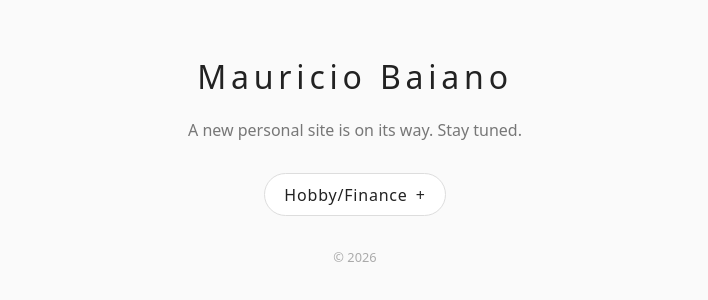
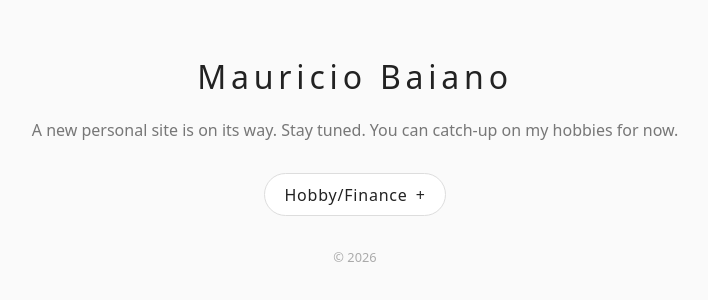
Before and after one commit to baianomauricio/bm, a plain HTML site: page public/index.html in a window 1280 px wide. Shown: the part 260-560 px from the top of the page, without its empty margins (285-993 px from the left). Drawn offline with Linux system fonts and the light colour scheme.

Commit message:
Update holding-page tagline (owner copy)
'A new personal site is on its way. Stay tuned. You can catch-up
on my hobbies for now.' — exact wording, hyphen in 'catch-up'.
Title unchanged.

```diff
--- a/public/index.html
+++ b/public/index.html
@@ -118,7 +118,7 @@ height="0" width="0" style="display:none;visibility:hidden"></iframe></noscript>
 <!-- End Google Tag Manager (noscript) -->
   <main>
     <h1>Mauricio Baiano</h1>
-    <p>A new personal site is on its way. Stay tuned.</p>
+    <p>A new personal site is on its way. Stay tuned. You can catch-up on my hobbies for now.</p>
     <div class="launcher" id="launcher"></div>
     <p style="margin-top:2rem;font-size:0.8rem;color:#aaa">&copy; 2026</p>
   </main>
```
